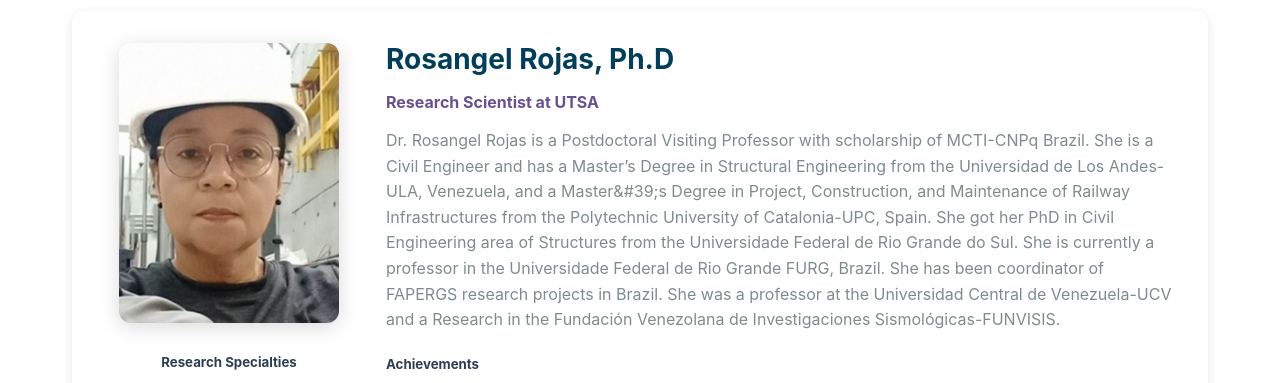
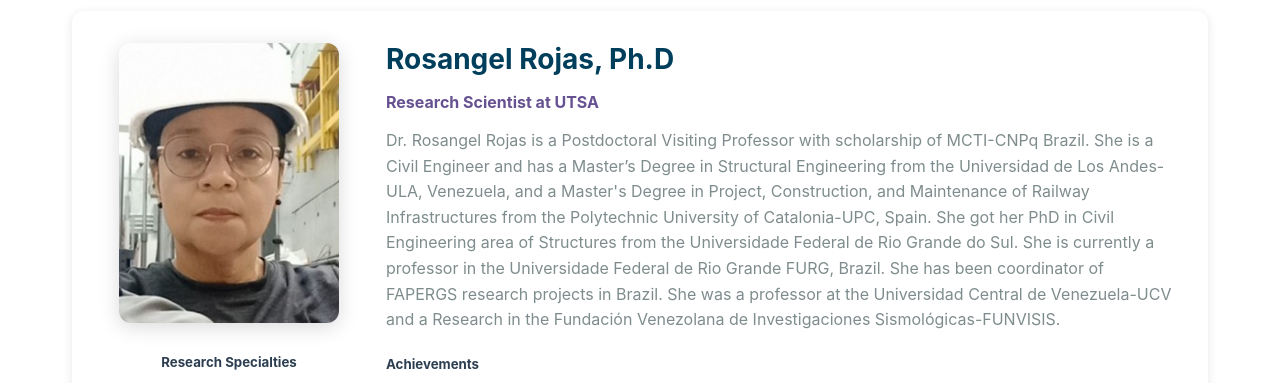
Before and after one commit to vishnumuthyalu/CorrosionLabWebsite, a React (Vite) app: page /staff in a window 1280 px wide. Shown: the part 2340-2723 px from the top of the page. Built offline with nearby package versions, Linux system fonts and the light colour scheme.

Commit message:
spelling_mistake

```diff
--- a/src/pages/Staff.jsx
+++ b/src/pages/Staff.jsx
@@ -144,7 +144,7 @@ const Staff = () => {
       image: '/rojas.jpg',
       bio: `Dr. Rosangel Rojas is a Postdoctoral Visiting Professor with scholarship of MCTI-CNPq
             Brazil. She is a Civil Engineer and has a Master’s Degree in Structural Engineering
-            from the Universidad de Los Andes-ULA, Venezuela, and a Master&#39;s Degree in Project,
+            from the Universidad de Los Andes-ULA, Venezuela, and a Master's Degree in Project,
             Construction, and Maintenance of Railway Infrastructures from the Polytechnic
             University of Catalonia-UPC, Spain. She got her PhD in Civil Engineering area of
             Structures from the Universidade Federal de Rio Grande do Sul. She is currently a
```
